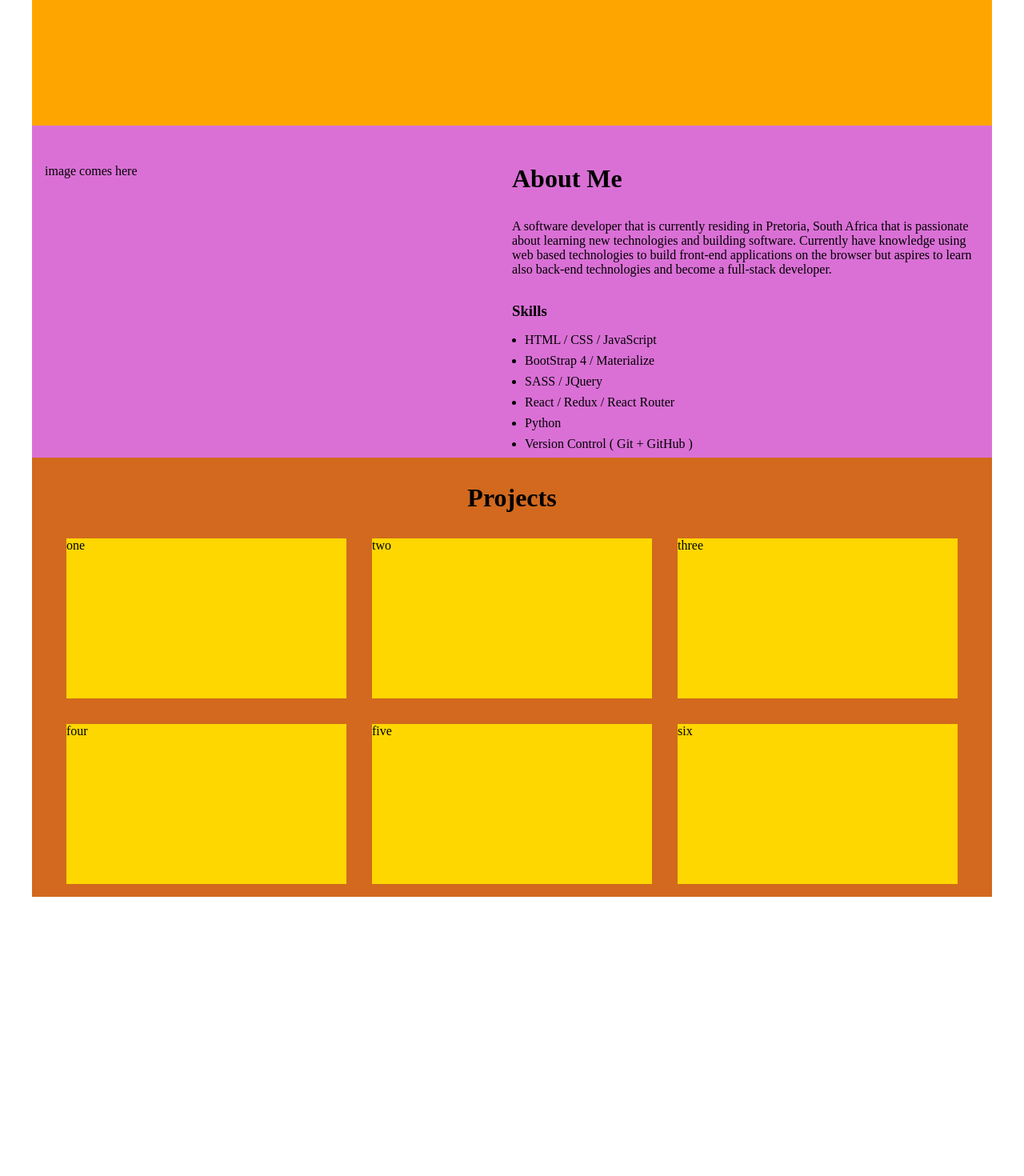
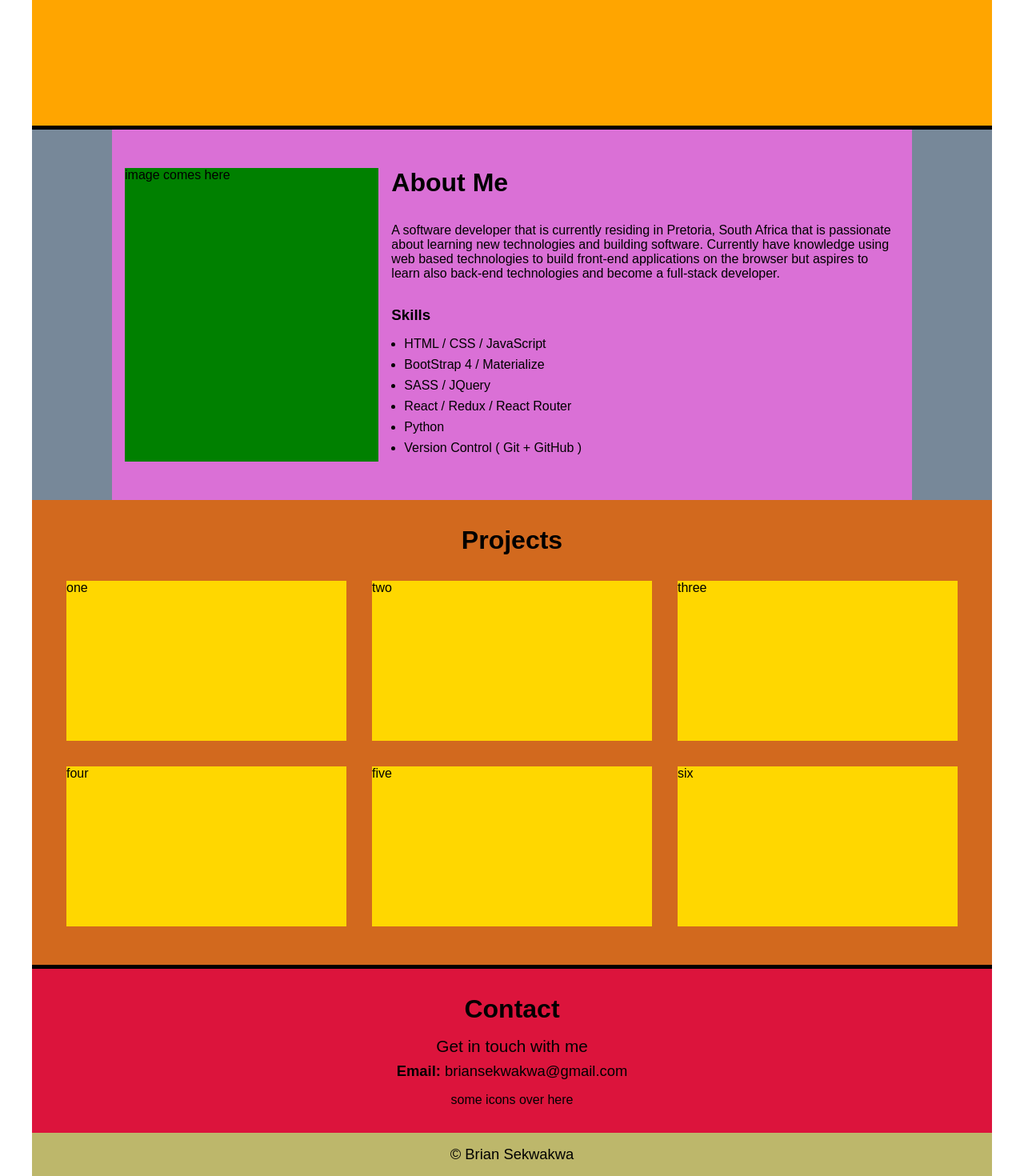
Before and after one commit to BrianSekwakwa/portfolio, a React (Create React App) app: page /#/ in a window 1280 px wide. Shown: the part 643-2113 px from the top of the page at 80% size. Before the commit the page ends 1764 px from the top, so only its background shows below. Built offline with nearby package versions, Linux system fonts and the light colour scheme.

Commit message:
completed the markup for the contact section and copyright

```diff
--- a/src/components/Contacts.js
+++ b/src/components/Contacts.js
@@ -1,7 +1,17 @@
 import React from "react";
 
 function Contacts() {
-  return <div>Contacts Component</div>;
+  return (
+    <div className="contacts">
+      <h1 className="contacts__header">Contact</h1>
+      <p className="contacts__lead">Get in touch with me</p>
+      <p className="contacts__mail">
+        <span>Email:</span> briansekwakwa@gmail.com
+      </p>
+      <div className="contacts__icons">some icons over here</div>
+      <p className="contacts__copyright">&copy; Brian Sekwakwa</p>
+    </div>
+  );
 }
 
 export default Contacts;
--- /dev/null
+++ b/src/components/Divide.js
@@ -0,0 +1,7 @@
+import React from "react";
+
+function Divide() {
+  return <div className="divide"></div>;
+}
+
+export default Divide;
--- a/src/components/Main.js
+++ b/src/components/Main.js
@@ -4,7 +4,8 @@ import ToggleMenu from "./ToggleMenu";
 import Home from "./Home";
 import AboutMe from "./AboutMe";
 import Projects from "./Projects";
-// import Contacts from "./Contacts";
+import Contacts from "./Contacts";
+import Divide from "./Divide";
 
 function Main() {
   return (
@@ -12,8 +13,11 @@ function Main() {
       <Navigation />
       <ToggleMenu />
       <Home />
+      <Divide />
       <AboutMe />
       <Projects />
+      <Divide />
+      <Contacts />
     </div>
   );
 }
--- a/src/components/Projects.js
+++ b/src/components/Projects.js
@@ -1,7 +1,8 @@
 import React from "react";
-import projects_data from "./projects_data.json";
+import projects_data from "../json_data/projects_data.json";
 
 function Projects() {
+  console.log(projects_data);
   return (
     <div className="projects">
       <h1 className="projects__header">Projects</h1>
--- a/src/index.css
+++ b/src/index.css
@@ -2,7 +2,8 @@
 * {
   margin: 0;
   padding: 0;
-  box-sizing: border-box; }
+  box-sizing: border-box;
+  font-family: Arial, Helvetica, sans-serif; }
 
 .App {
   max-width: 1200px;
@@ -86,21 +87,36 @@
 
 .about-me {
   background: orchid;
-  padding: 3rem 1rem 0 1rem;
+  padding: 3rem 1rem 3rem 1rem;
   display: grid;
-  grid-template-columns: 1fr 1fr; }
-  .about-me p {
+  gap: 1rem;
+  max-width: 1000px;
+  margin: 0 auto; }
+  @media screen and (min-width: 768px) {
+    .about-me {
+      grid-template-columns: 1fr 1.5fr; } }
+  @media screen and (min-width: 992px) {
+    .about-me {
+      grid-template-columns: 1fr 2fr; } }
+  .about-me__image {
+    background: green;
+    display: none; }
+    @media screen and (min-width: 768px) {
+      .about-me__image {
+        display: block; } }
+  .about-me__summary p {
     margin-top: 2rem; }
-  .about-me h3 {
+  .about-me__summary h3 {
     margin-top: 2rem; }
-  .about-me ul {
+  .about-me__summary ul {
     margin-top: 1rem;
     margin-left: 1rem; }
-    .about-me ul li {
+    .about-me__summary ul li {
       margin-bottom: 0.5rem; }
 
 .projects {
   padding-top: 2rem;
+  padding-bottom: 2rem;
   background: chocolate; }
   .projects__header {
     text-align: center; }
@@ -114,3 +130,27 @@
       margin: 1rem;
       width: 350px;
       height: 200px; }
+
+.contacts {
+  background-color: crimson;
+  text-align: center;
+  padding-top: 2rem; }
+  .contacts__lead {
+    margin-top: 1rem;
+    font-size: 1.3rem; }
+  .contacts__mail {
+    margin-top: 0.5rem;
+    font-size: 1.15rem; }
+    .contacts__mail span {
+      font-weight: bold; }
+  .contacts__icons {
+    margin-top: 1rem; }
+  .contacts__copyright {
+    background-color: darkkhaki;
+    padding: 1rem;
+    margin-top: 2rem;
+    font-size: 1.15rem; }
+
+.divide {
+  background-color: black;
+  height: 5px; }
--- a/src/scss/_about-me.scss
+++ b/src/scss/_about-me.scss
@@ -1,9 +1,29 @@
 .about-me {
   background: orchid;
-  padding: 3rem 1rem 0 1rem;
+  padding: 3rem 1rem 3rem 1rem;
   display: grid;
-  grid-template-columns: 1fr 1fr;
+  gap: 1rem;
+  max-width: 1000px;
+  margin: 0 auto;
 
+  @include medium {
+    grid-template-columns: 1fr 1.5fr;
+  }
+
+  @include large {
+    grid-template-columns: 1fr 2fr;
+  }
+
+  &__image {
+    background: green;
+    display: none;
+
+    @include medium {
+      display: block;
+    }
+  }
+
+  &__summary {
     & p {
       margin-top: 2rem;
     }
@@ -21,3 +41,4 @@
       }
     }
   }
+}
--- a/src/scss/_config.scss
+++ b/src/scss/_config.scss
@@ -2,6 +2,7 @@
   margin: 0;
   padding: 0;
   box-sizing: border-box;
+  font-family: Arial, Helvetica, sans-serif;
 }
 
 .App {
--- a/src/scss/_contacts.scss
+++ b/src/scss/_contacts.scss
@@ -0,0 +1,29 @@
+.contacts {
+  background-color: crimson;
+  text-align: center;
+  padding-top: 2rem;
+
+  &__lead {
+    margin-top: 1rem;
+    font-size: 1.3rem;
+  }
+
+  &__mail {
+    margin-top: 0.5rem;
+    font-size: 1.15rem;
+    & span {
+      font-weight: bold;
+    }
+  }
+
+  &__icons {
+    margin-top: 1rem;
+  }
+
+  &__copyright {
+    background-color: darkkhaki;
+    padding: 1rem;
+    margin-top: 2rem;
+    font-size: 1.15rem;
+  }
+}
--- /dev/null
+++ b/src/scss/_divide.scss
@@ -0,0 +1,4 @@
+.divide {
+  background-color: black;
+  height: 5px;
+}
--- a/src/scss/_projects.scss
+++ b/src/scss/_projects.scss
@@ -1,7 +1,8 @@
 .projects {
   padding-top: 2rem;
+  padding-bottom: 2rem;
+  background: chocolate;
 
-  background: chocolate;
   &__header {
     text-align: center;
   }
--- a/src/scss/index.scss
+++ b/src/scss/index.scss
@@ -5,3 +5,5 @@
 @import "home";
 @import "about-me";
 @import "projects";
+@import "contacts";
+@import "divide";
```
Also changed, not shown: src/json_data/projects_data.json (renamed from src/components/projects_data.json). Lines whose indentation alone changed are shown as unchanged.
